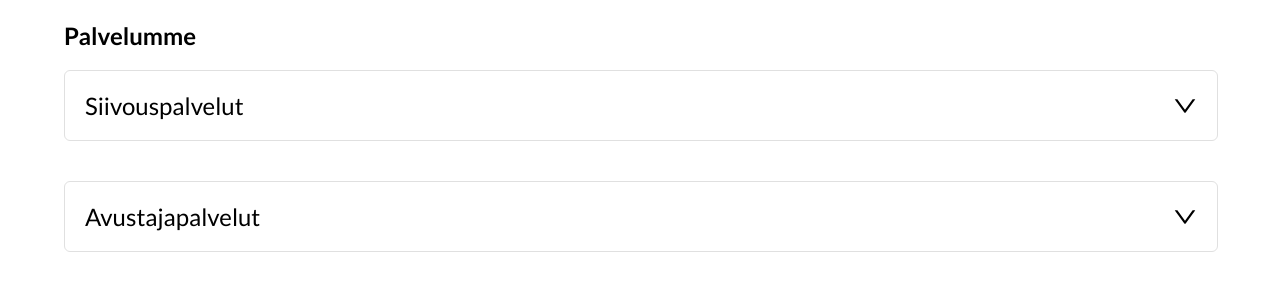
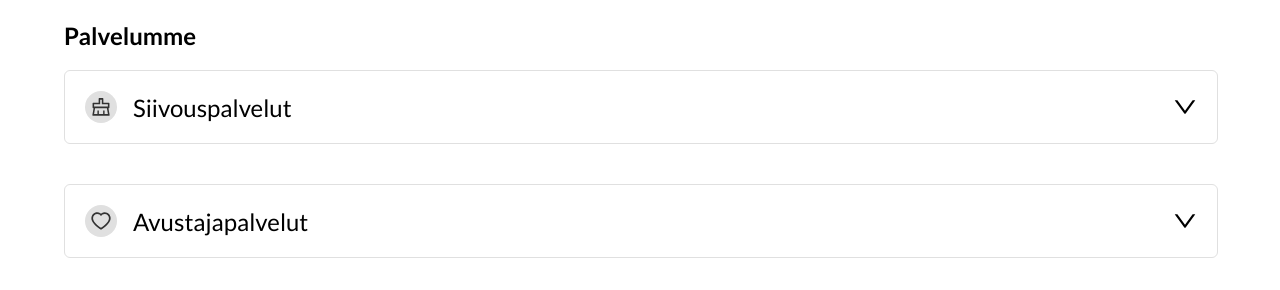
Before and after one commit to anyajegorova/avustava-enkeli, a React (Vite) app: page / in a window 1280 px wide. Shown: the part 662-952 px from the top of the page. Built offline with nearby package versions, Linux system fonts and the light colour scheme.

Commit message:
updated: collapsible design

```diff
--- a/src/pages/Home.tsx
+++ b/src/pages/Home.tsx
@@ -4,6 +4,7 @@ import Collapsible from '../ui/components/Collapsible'
 import './Home.css'
 import Title from '../ui/components/Title'
 import PriceCalculator from '../ui/components/PriceCalculator'
+import { ClearOutlined, HeartOutlined } from '@ant-design/icons'
 
 const Home = () => {
     const services = {
@@ -25,8 +26,8 @@ const Home = () => {
             <Hero />
             <div className='services-container'>
                 <Title text="Palvelumme" />
-                <Collapsible title="Siivouspalvelut" bulletPoints={services.siivouspalvelut} />
-                <Collapsible title="Avustajapalvelut" bulletPoints={services.siivouspalvelut} />
+                <Collapsible title="Siivouspalvelut" bulletPoints={services.siivouspalvelut} icon={<ClearOutlined />} />
+                <Collapsible title="Avustajapalvelut" bulletPoints={services.avustajapalvelut} icon={<HeartOutlined />} />
             </div>
             <PriceCalculator />
 
--- a/src/ui/components/Collapsible.css
+++ b/src/ui/components/Collapsible.css
@@ -6,7 +6,6 @@
   overflow: hidden;
   transition: all 0.3s ease;
   background-color: #fff;
-  /* Responsive margin */
   margin: 1.25rem auto;
 }
 
@@ -21,19 +20,60 @@
   font-weight: 500;
 }
 
+.collapsible-header .left-content {
+  display: flex;
+  align-items: center;
+}
+
+.collapsible-header .icon-container {
+  display: flex;
+  align-items: center;
+  justify-content: center;
+  width: 2rem;
+  height: 2rem;
+  border-radius: 50%;
+  background-color: #e0e0e0;
+  margin-right: 1rem;
+}
+
+.collapsible-header .icon-container svg {
+  color: #333;
+  font-size: 1.25rem;
+}
+
 .collapsible-header:hover {
   background-color: #f8f8f8;
 }
 
 .collapsible-content {
+  padding: 0 3.75rem;
+  color: #333333;
+  max-height: 0;
+  overflow: hidden;
+  transition: max-height 0.3s ease, padding 0.3s ease;
+}
+
+.collapsible-content.open {
   padding: 1.25rem 3.75rem;
-  color: #333333;
+  max-height: 1000px; /* Arbitrary large value to ensure it opens fully */
 }
 
 .collapsible-content li {
   margin-bottom: 0.625rem;
   font-size: 1.2em;
   line-height: 1.5;
+  position: relative;
+  padding-left: 1.5rem;
+  list-style: none;
+}
+
+.collapsible-content li::before {
+  content: '\2713'; /* Check mark icon */
+  position: absolute;
+  left: 0;
+  color: #28a745; /* Green color for check mark */
+  font-size: 1.2em;
+  line-height: 1.2;
 }
 
 /* Responsive styles */
@@ -48,11 +88,19 @@
   }
 
   .collapsible-content {
+    padding: 0 2rem;
+  }
+
+  .collapsible-content.open {
     padding: 1rem 2rem;
   }
 
   .collapsible-content li {
     font-size: 1em;
+  }
+
+  .collapsible-content li::before {
+    font-size: 1.2em;
   }
 }
 
@@ -67,10 +115,18 @@
   }
 
   .collapsible-content {
+    padding: 0 1.5rem;
+  }
+
+  .collapsible-content.open {
     padding: 0.75rem 1.5rem;
   }
 
   .collapsible-content li {
     font-size: 0.9em;
   }
+
+  .collapsible-content li::before {
+    font-size: 1em;
+  }
 }
--- a/src/ui/components/Collapsible.tsx
+++ b/src/ui/components/Collapsible.tsx
@@ -5,9 +5,10 @@ import { DownOutlined, UpOutlined } from '@ant-design/icons'
 interface CollapsibleProps {
   title: string;
   bulletPoints: string[];
+  icon: React.ReactNode;
 }
 
-const Collapsible: React.FC<CollapsibleProps> = ({ title, bulletPoints }) => {
+const Collapsible: React.FC<CollapsibleProps> = ({ title, bulletPoints, icon }) => {
   const [isOpen, setIsOpen] = useState(false);
 
   const toggleOpen = () => {
@@ -17,16 +18,17 @@ const Collapsible: React.FC<CollapsibleProps> = ({ title, bulletPoints }) => {
   return (
     <div className="collapsible-container">
       <div className="collapsible-header" onClick={toggleOpen}>
-        <span>{title}</span>
+        <div className="left-content">
+          <div className="icon-container">{icon}</div>
+          <span>{title}</span>
+        </div>
         {isOpen ? <UpOutlined /> : <DownOutlined />}
       </div>
-      {isOpen && (
-        <ul className="collapsible-content">
-          {bulletPoints.map((point, index) => (
-            <li key={index}>{point}</li>
-          ))}
-        </ul>
-      )}
+      <ul className={`collapsible-content ${isOpen ? 'open' : ''}`}>
+        {bulletPoints.map((point, index) => (
+          <li key={index}>{point}</li>
+        ))}
+      </ul>
     </div>
   )
 }
```
